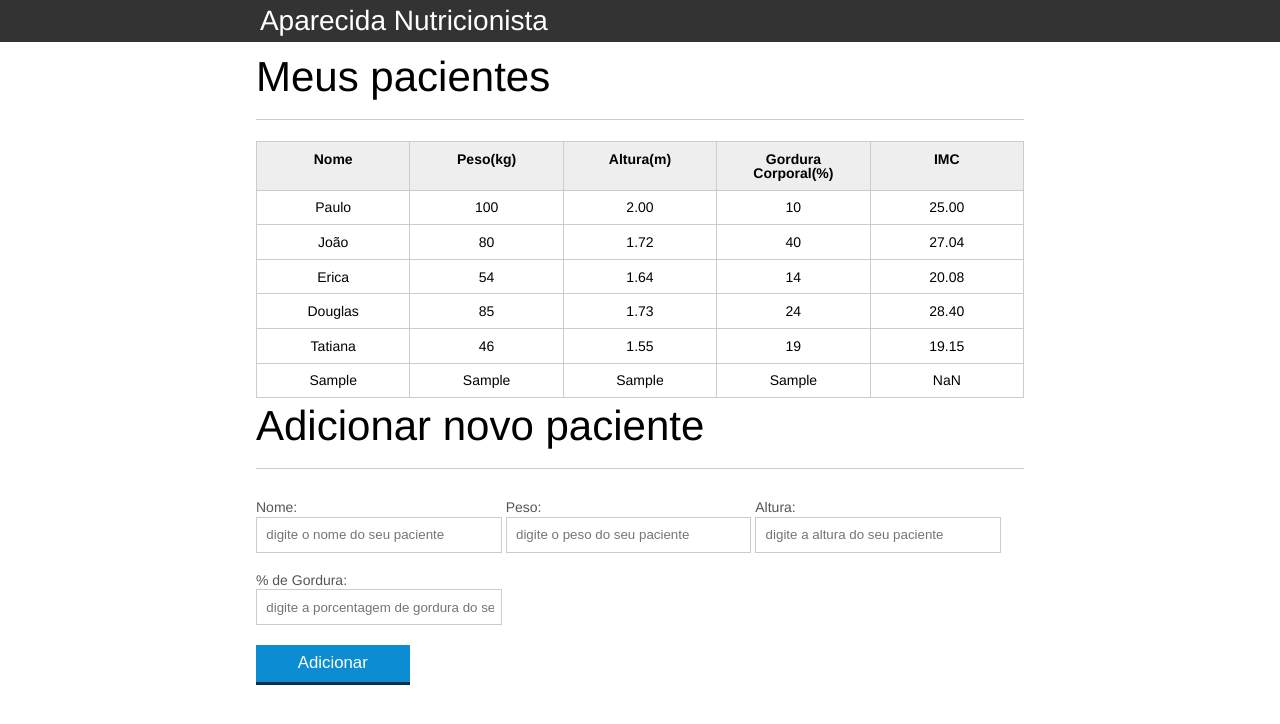
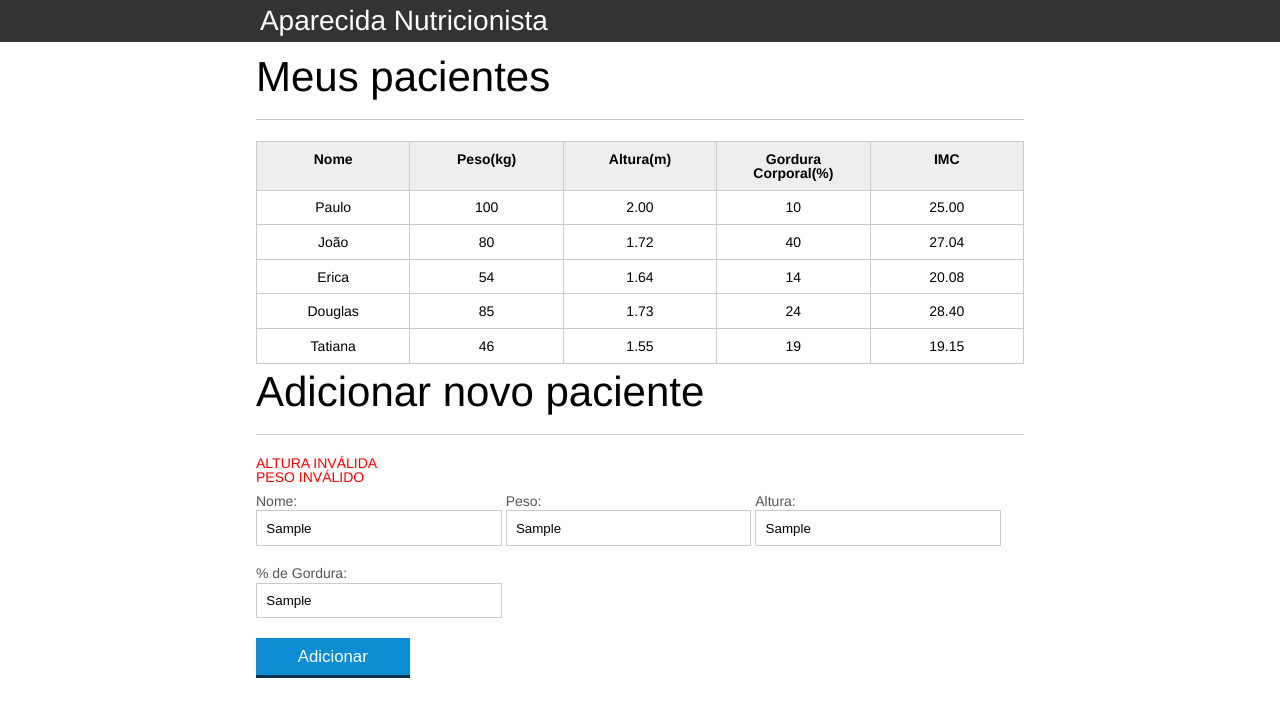
Before and after one commit to eduahcb/javascript, a plain HTML site: page index.html in a window 1280 px wide. Both pictures are taken after typing "Sample", "Sample", "Sample", "Sample" into the empty fields and a click on the button "Adicionar". Drawn offline with Linux system fonts and the light colour scheme.

Commit message:
validação de paciente aula06

```diff
--- a/css/index.css
+++ b/css/index.css
@@ -135,3 +135,7 @@ button[disabled=disabled], button:disabled {
 .paciente-invalido{
 	background-color: lightcoral;
 }
+.msg-erro{
+	color: red;
+	text-transform: uppercase;
+}
--- a/index.html
+++ b/index.html
@@ -74,6 +74,7 @@
 		</section>
 		<section class="container">
 			<h2 id="titulo-form">Adicionar novo paciente</h2>
+			<ul id="mensagens-erro"></ul>
 			<form id="form-adiciona">
 				<div class="grupo">
 					<label for="nome">Nome:</label>
--- a/js/calcula-imc.js
+++ b/js/calcula-imc.js
@@ -8,17 +8,15 @@ pacientes.forEach(paciente => {
     let altura  = paciente.querySelector('.info-altura').textContent;
     let imc;
     let tdImc   = paciente.querySelector('.info-imc');
-    let pesoEHvalido = true;
-    let alturaEHvalido = true;
+    let pesoEHvalido = validaPeso(peso);
+    let alturaEHvalido = validaAltura(altura);
 
-    if (peso <= 0 || peso >= 1000) {
+    if (!pesoEHvalido) {
         tdImc.textContent = "Peso inválido";
-        pesoEHvalido = false;
         paciente.classList.add("paciente-invalido");
     }
-    if (altura <= 0 || altura >= 3) {
+    if (!alturaEHvalido) {
         tdImc.textContent = "Altura inválida";
-        alturaEHvalido = false;
         paciente.classList.add("paciente-invalido");
     }
 
@@ -33,3 +31,21 @@ function calculaImc(peso,altura){
     imc =  peso / (altura * altura);
     return imc.toFixed(2);
 }
+
+function validaPeso(peso){
+    if(peso > 0  && peso <= 1000){
+        return true;
+    }
+    else{
+        return false;
+    }
+}
+
+function validaAltura(altura){
+    if(altura > 0  && altura <= 3.00){
+        return true;
+    }
+    else{
+        return false;
+    }
+}
--- a/js/formulario.js
+++ b/js/formulario.js
@@ -6,9 +6,18 @@ document.querySelector('#adicionar-paciente').onclick = function(event){
 
     let pacienteTr  =   montaTr(paciente);
 
+    let erros = validaPaciente(paciente);
+
+    if(erros.length > 0){
+        mostraErros(erros);
+        return;
+    }
+
     document.querySelector('#tabela-pacientes').appendChild(pacienteTr);
+    let ul = document.querySelector("#mensagens-erro");
 
     form.reset();
+    ul.innerHTML =  "";
 }
 function obterDadosPaciente(form){
 
@@ -41,3 +50,37 @@ function montaTr(paciente){
 
     return pacienteTr;
 }
+
+function validaPaciente(paciente){
+    let erros = [];
+
+    if(paciente.nome.length == 0){
+        erros.push("O nome não pode ser em branco");
+    }
+
+    if(paciente.gordura.length == 0){
+        erros.push("O percentual de gordura não pode ser em branco");
+    }
+
+    if(!validaAltura(paciente.altura)){
+        erros.push("Altura inválida");
+    }
+
+    if(!validaPeso(paciente.peso)){
+        erros.push("Peso inválido");
+    }
+
+    return erros;
+}
+
+function mostraErros(erros){
+    let ul = document.querySelector("#mensagens-erro");
+    ul.innerHTML = "";
+
+    erros.forEach(erro =>{
+        let li = document.createElement("li");
+        li.classList.add("msg-erro");
+        li.textContent = erro;
+        ul.appendChild(li);
+    });
+}
```
